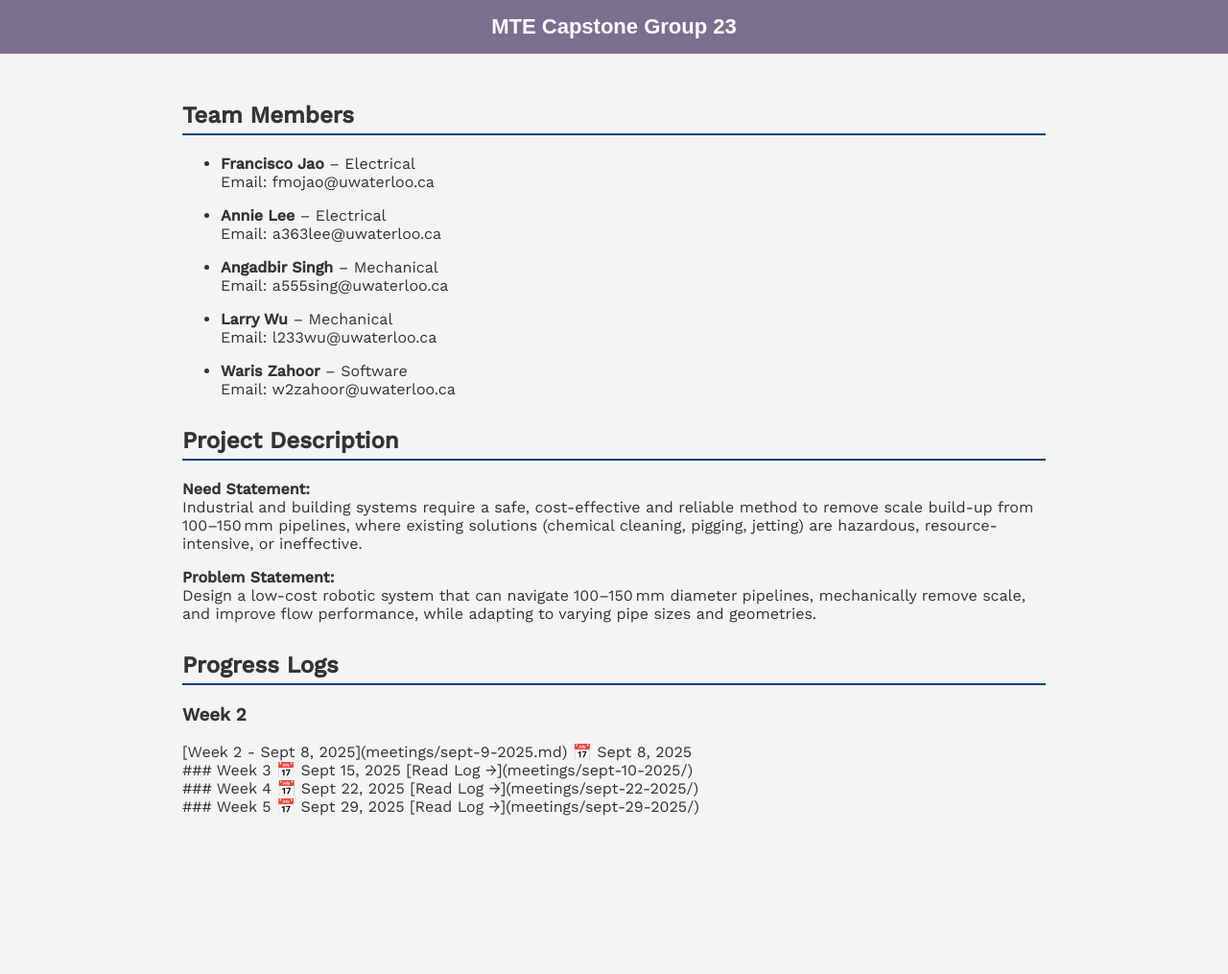
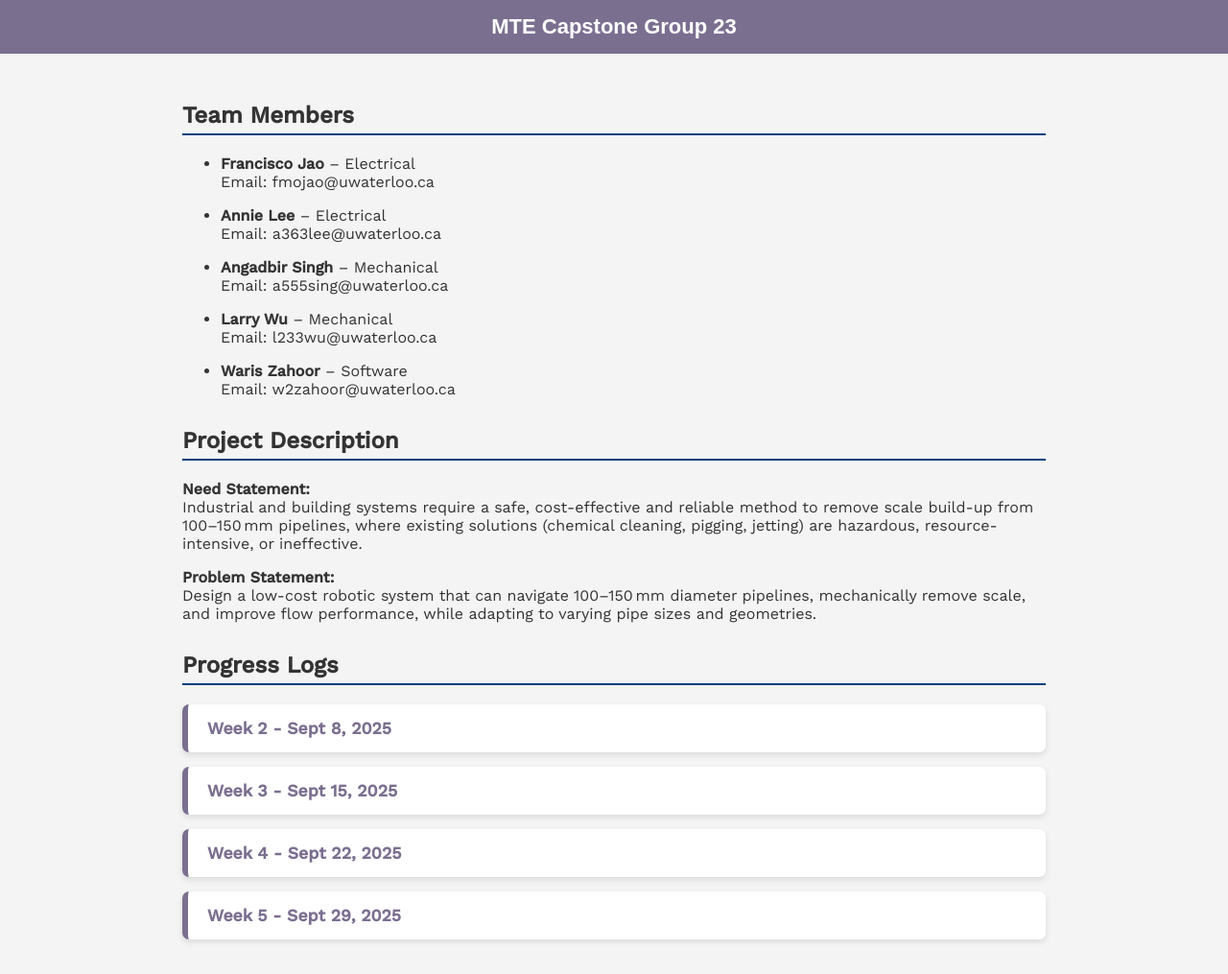
Before and after one commit to warisz/mte-capstone, a Jekyll site: the page built from index.md, in a window 1280 px wide. Shown: the whole page at 96% size. Built offline with Jekyll 4.4.1, drawn with Linux system fonts in a browser that asks for light colours; before the commit the page ends 900 px from its top, so only the background shows below that.

Commit message:
Update index.md

```diff
--- a/index.md
+++ b/index.md
@@ -30,30 +30,9 @@ Design a low-cost robotic system that can navigate 100–150 mm diameter pipel
 
 ## Progress Logs
 
-<div class="log-list">
-
-<div class="log-card">
-  <h3>Week 2</h3>
-  [Week 2 - Sept 8, 2025](meetings/sept-9-2025.md)
-  📅 Sept 8, 2025
-</div>
-
-<div class="log-card">
-  ### Week 3
-  📅 Sept 15, 2025
-  [Read Log →](meetings/sept-10-2025/)
-</div>
-
-<div class="log-card">
-  ### Week 4
-  📅 Sept 22, 2025
-  [Read Log →](meetings/sept-22-2025/)
-</div>
-
-<div class="log-card">
-  ### Week 5
-  📅 Sept 29, 2025
-  [Read Log →](meetings/sept-29-2025/)
-</div>
-
-</div>
+<ul class="progress-logs">
+  <li><a href="meetings/sept-9-2025.md">Week 2 - Sept 8, 2025</a></li>
+  <li><a href="meetings/sept-10-2025.md">Week 3 - Sept 15, 2025</a></li>
+  <li><a href="meetings/sept-22-2025.md">Week 4 - Sept 22, 2025</a></li>
+  <li><a href="meetings/sept-29-2025.md">Week 5 - Sept 29, 2025</a></li>
+</ul>
```
